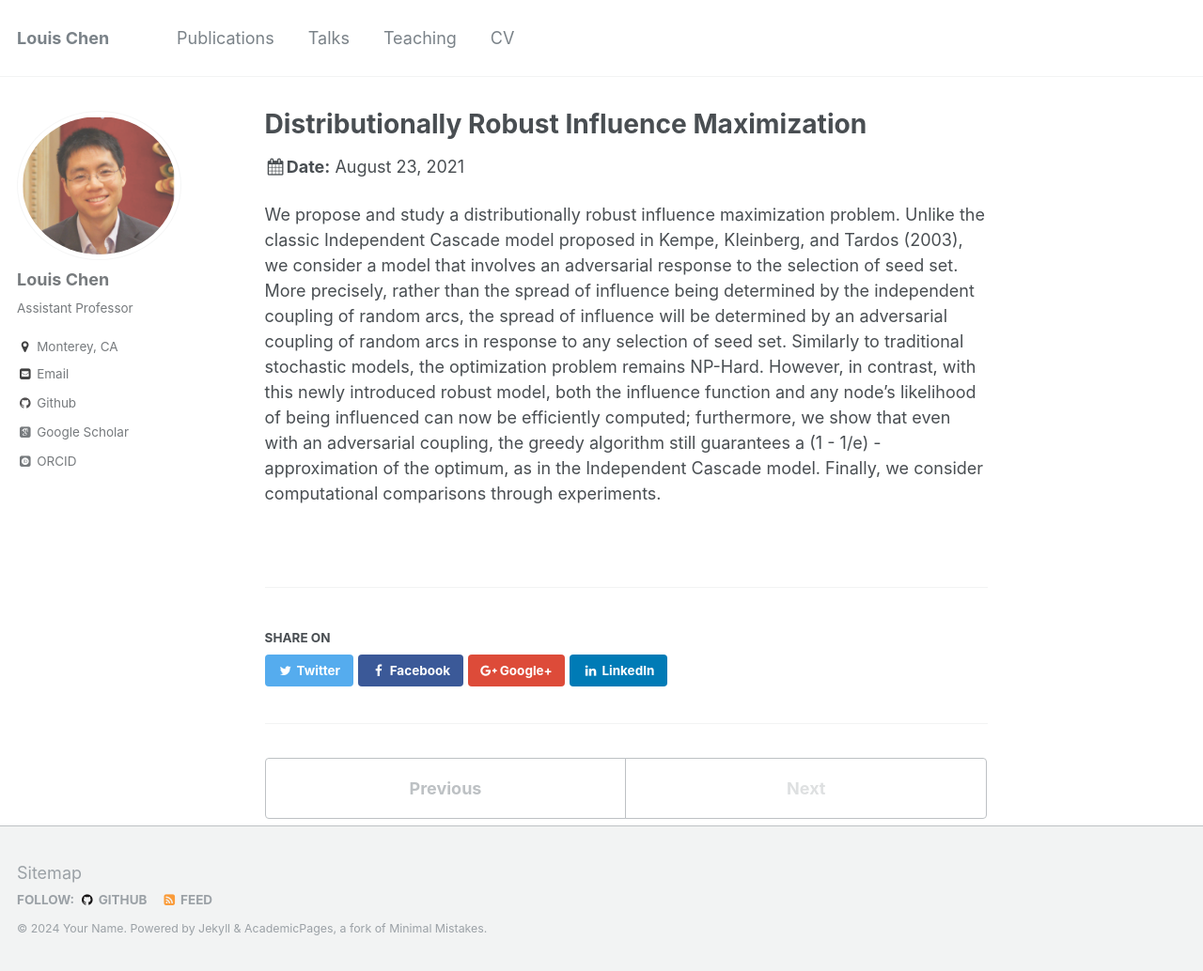
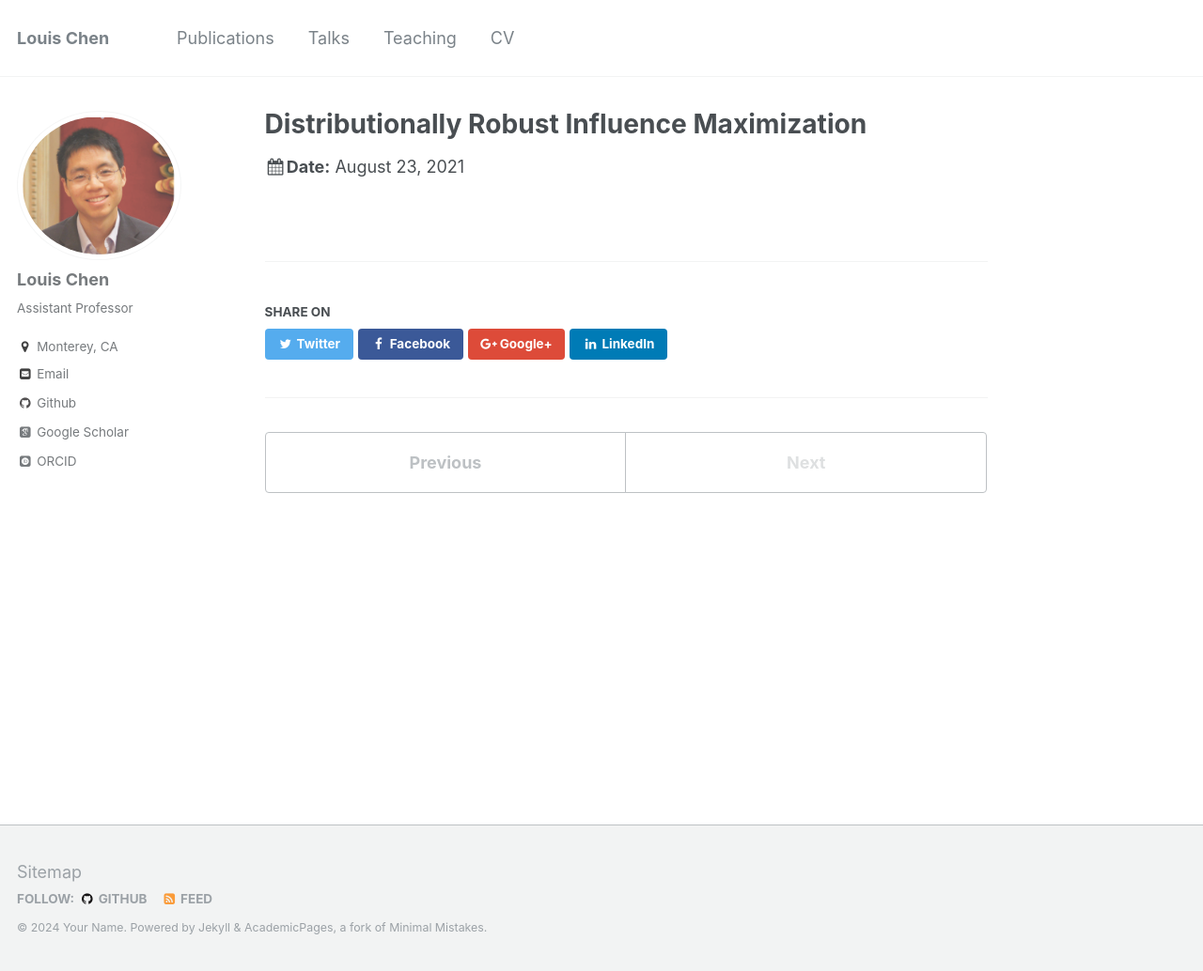
Before and after one commit to LouisLChen/LouisLChen.github.io, a Jekyll site: the page built from _talks/talk7.md, in a window 1280 px wide and 1034 px high. Shown: the whole window at 94% size. Built offline with Jekyll 4.4.1, drawn with Linux system fonts in a browser that asks for light colours; some web fonts are replaced.

Commit message:
Update talk7.md

```diff
--- a/_talks/talk7.md
+++ b/_talks/talk7.md
@@ -7,16 +7,3 @@ venue: "IFORS 2021"
 date: 2021-08-23
 location: "Online"
 ---
-We propose and study a distributionally robust influence maximization problem. Unlike the classic Independent Cascade model proposed
-in Kempe, Kleinberg, and Tardos (2003), we consider a model that
-involves an adversarial response to the selection of seed set. More
-precisely, rather than the spread of influence being determined by the
-independent coupling of random arcs, the spread of influence will be
-determined by an adversarial coupling of random arcs in response to
-any selection of seed set. Similarly to traditional stochastic models, the
-optimization problem remains NP-Hard. However, in contrast, with
-this newly introduced robust model, both the influence function and
-any node’s likelihood of being influenced can now be efficiently computed; furthermore, we show that even with an adversarial coupling,
-the greedy algorithm still guarantees a (1 - 1/e) - approximation of the
-optimum, as in the Independent Cascade model. Finally, we consider
-computational comparisons through experiments.
```
